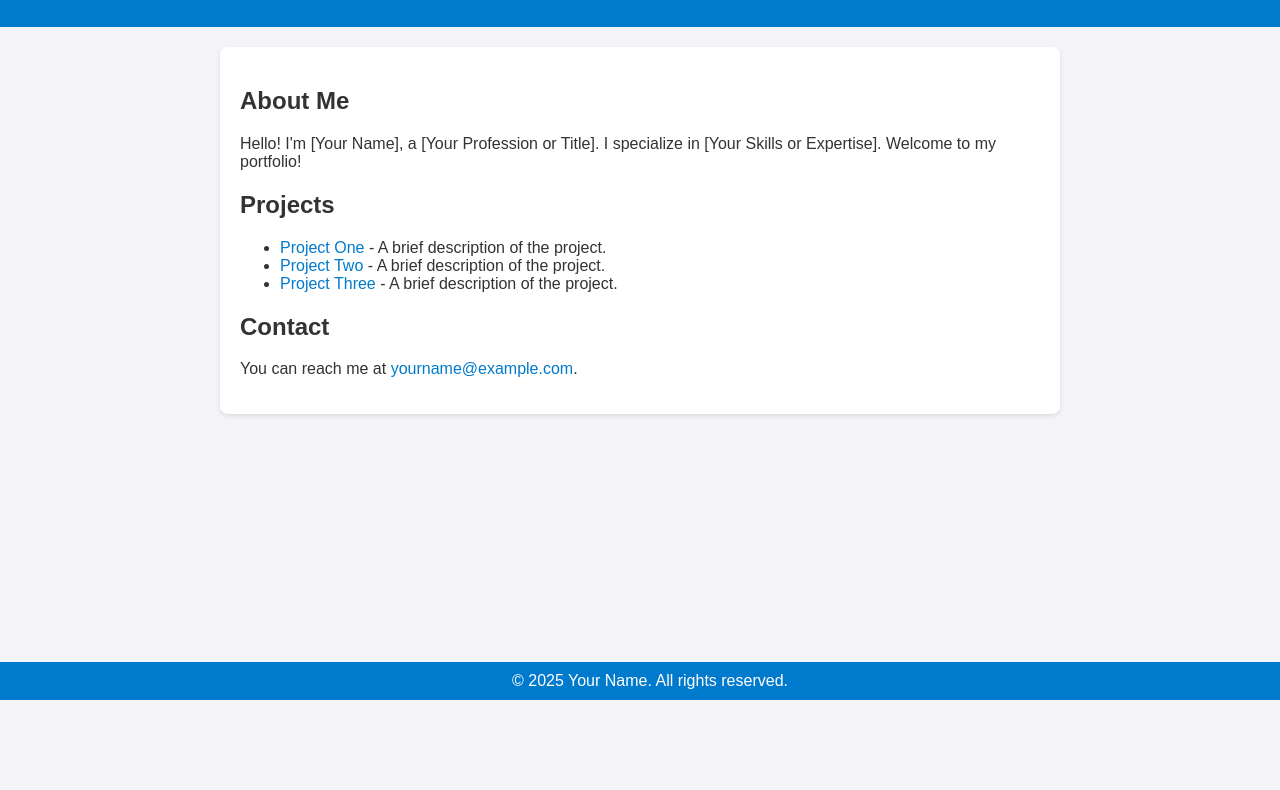
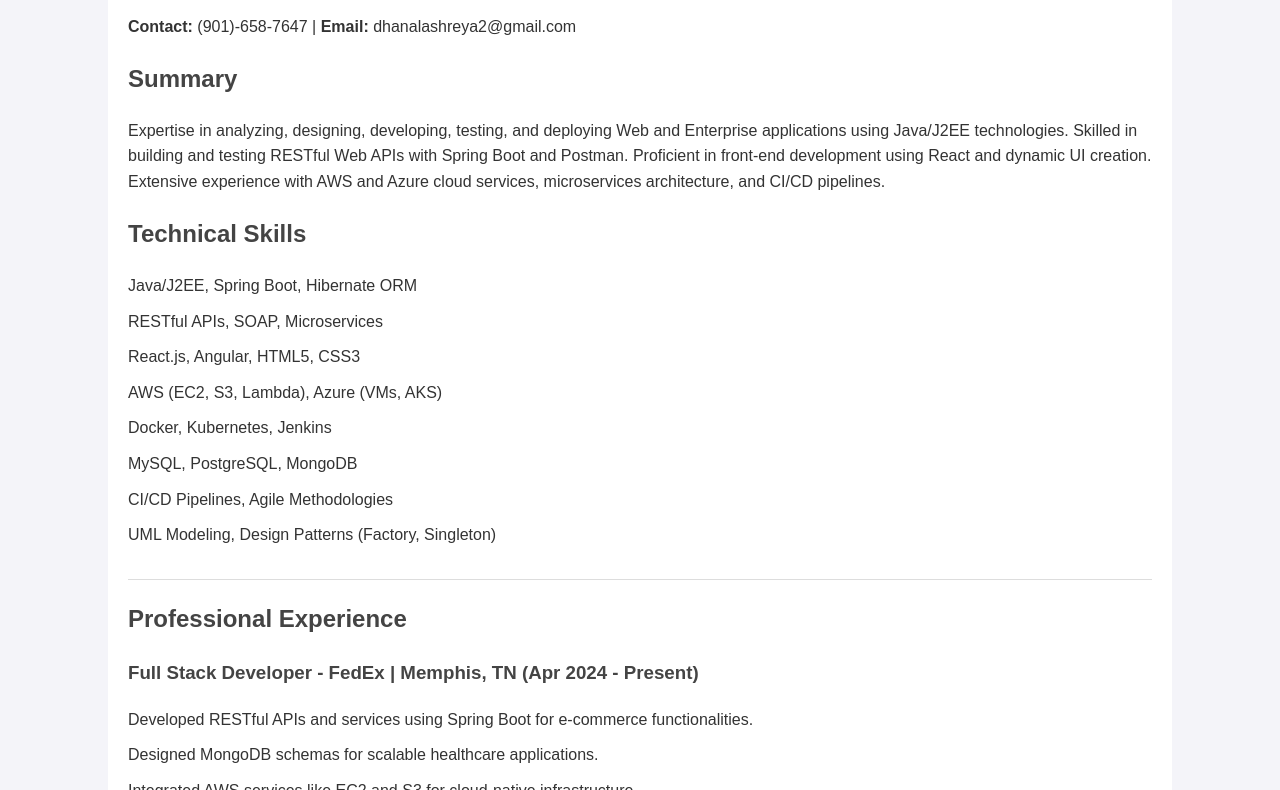
Before and after one commit to Praneeth-dev00/Portfolio, a plain HTML site: page index.html in a window 1280 px wide. Shown: the part 100-890 px from the top of the page. Before the commit the page ends 800 px from the top, so only its background shows below. Drawn offline with Linux system fonts and the light colour scheme.

Commit message:
Update index.html

```diff
--- a/index.html
+++ b/index.html
@@ -3,83 +3,94 @@
 <head>
     <meta charset="UTF-8">
     <meta name="viewport" content="width=device-width, initial-scale=1.0">
-  <meta name="description" content="Your Name - Portfolio Website">
-  <title>Your Name | Portfolio</title>
-  <link rel="stylesheet" href="styles.css"> <!-- Optional: Link to a CSS file -->
+    <title>Shreya Dhanala - Resume</title>
     <style>
-    /* Inline CSS for basic styling */
         body {
             font-family: Arial, sans-serif;
+            line-height: 1.6;
             margin: 0;
             padding: 0;
             background-color: #f4f4f9;
             color: #333;
         }
-    header {
-      background-color: #007acc;
-      color: white;
-      padding: 20px 10px;
-      text-align: center;
+        .container {
+            width: 80%;
+            margin: auto;
+            overflow: hidden;
+            padding: 20px;
+            background: #fff;
         }
-    header h1 {
-      margin: 0;
+        h1, h2, h3 {
+            color: #444;
         }
-    section {
-      max-width: 800px;
-      margin: 20px auto;
-      padding: 20px;
-      background: white;
-      border-radius: 8px;
-      box-shadow: 0 2px 5px rgba(0, 0, 0, 0.1);
+        ul {
+            list-style-type: none;
+            padding-left: 0;
         }
-    footer {
-      text-align: center;
-      padding: 10px;
-      background-color: #007acc;
-      color: white;
-      position: fixed;
-      bottom: 0;
-      width: 100%;
+        ul li {
+            margin-bottom: 10px;
         }
-    a {
-      color: #007acc;
-      text-decoration: none;
+        .section {
+            margin-bottom: 20px;
         }
-    a:hover {
-      text-decoration: underline;
+        .contact-info, .skills, .experience, .education {
+            border-bottom: 1px solid #ddd;
+            padding-bottom: 15px;
         }
     </style>
 </head>
 <body>
-
+    <div class="container">
         <header>
-  <h1>Your Name</h1>
-  <p>Welcome to my portfolio website!</p>
+            <h1>Shreya Dhanala</h1>
+            <p><strong>Contact:</strong> (901)-658-7647 | <strong>Email:</strong> dhanalashreya2@gmail.com</p>
         </header>
 
-<section>
-  <h2>About Me</h2>
-  <p>Hello! I'm [Your Name], a [Your Profession or Title]. I specialize in [Your Skills or Expertise]. Welcome to my portfolio!</p>
-
-  <h2>Projects</h2>
-  <ul>
-    <li><a href="https://github.com/yourusername/project1" target="_blank">Project One</a> - A brief description of the project.</li>
-    <li><a href="https://github.com/yourusername/project2" target="_blank">Project Two</a> - A brief description of the project.</li>
-    <li><a href="https://github.com/yourusername/project3" target="_blank">Project Three</a> - A brief description of the project.</li>
-  </ul>
-
-  <h2>Contact</h2>
-  <p>You can reach me at <a href="mailto:yourname@example.com">yourname@example.com</a>.</p>
+        <section class="summary section">
+            <h2>Summary</h2>
+            <p>Expertise in analyzing, designing, developing, testing, and deploying Web and Enterprise applications using Java/J2EE technologies. Skilled in building and testing RESTful Web APIs with Spring Boot and Postman. Proficient in front-end development using React and dynamic UI creation. Extensive experience with AWS and Azure cloud services, microservices architecture, and CI/CD pipelines.</p>
         </section>
 
-<footer>
-  &copy; <span id="year"></span> Your Name. All rights reserved.
-</footer>
+        <section class="skills section">
+            <h2>Technical Skills</h2>
+            <ul>
+                <li>Java/J2EE, Spring Boot, Hibernate ORM</li>
+                <li>RESTful APIs, SOAP, Microservices</li>
+                <li>React.js, Angular, HTML5, CSS3</li>
+                <li>AWS (EC2, S3, Lambda), Azure (VMs, AKS)</li>
+                <li>Docker, Kubernetes, Jenkins</li>
+                <li>MySQL, PostgreSQL, MongoDB</li>
+                <li>CI/CD Pipelines, Agile Methodologies</li>
+                <li>UML Modeling, Design Patterns (Factory, Singleton)</li>
+            </ul>
+        </section>
 
-<script>
-  // Dynamically update the year in the footer
-  document.getElementById('year').textContent = new Date().getFullYear();
-</script>
+        <section class="experience section">
+            <h2>Professional Experience</h2>
 
+            <div class="job">
+                <h3>Full Stack Developer - FedEx | Memphis, TN (Apr 2024 - Present)</h3>
+                <ul>
+                    <li>Developed RESTful APIs and services using Spring Boot for e-commerce functionalities.</li>
+                    <li>Designed MongoDB schemas for scalable healthcare applications.</li>
+                    <li>Integrated AWS services like EC2 and S3 for cloud-native infrastructure.</li>
+                    <li>Built responsive UIs using React.js and TypeScript.</li>
+                    <li>Implemented CI/CD pipelines with Jenkins for automated deployments.</li>
+                </ul>
+            </div>
+
+            <!-- Add other job experiences similarly -->
+
+        </section>
+
+        <section class="education section">
+            <h2>Education</h2>
+            <ul>
+                <li><strong>Master of Science:</strong> Computer Science - University of Memphis | Memphis, TN</li>
+                <li><strong>Bachelor of Engineering:</strong> Computer Science - Vardhaman College of Engineering | Hyderabad, India</li>
+            </ul>
+        </section>
+
+    </div>
 </body>
 </html>
```
Lines whose indentation alone changed are shown as unchanged.
